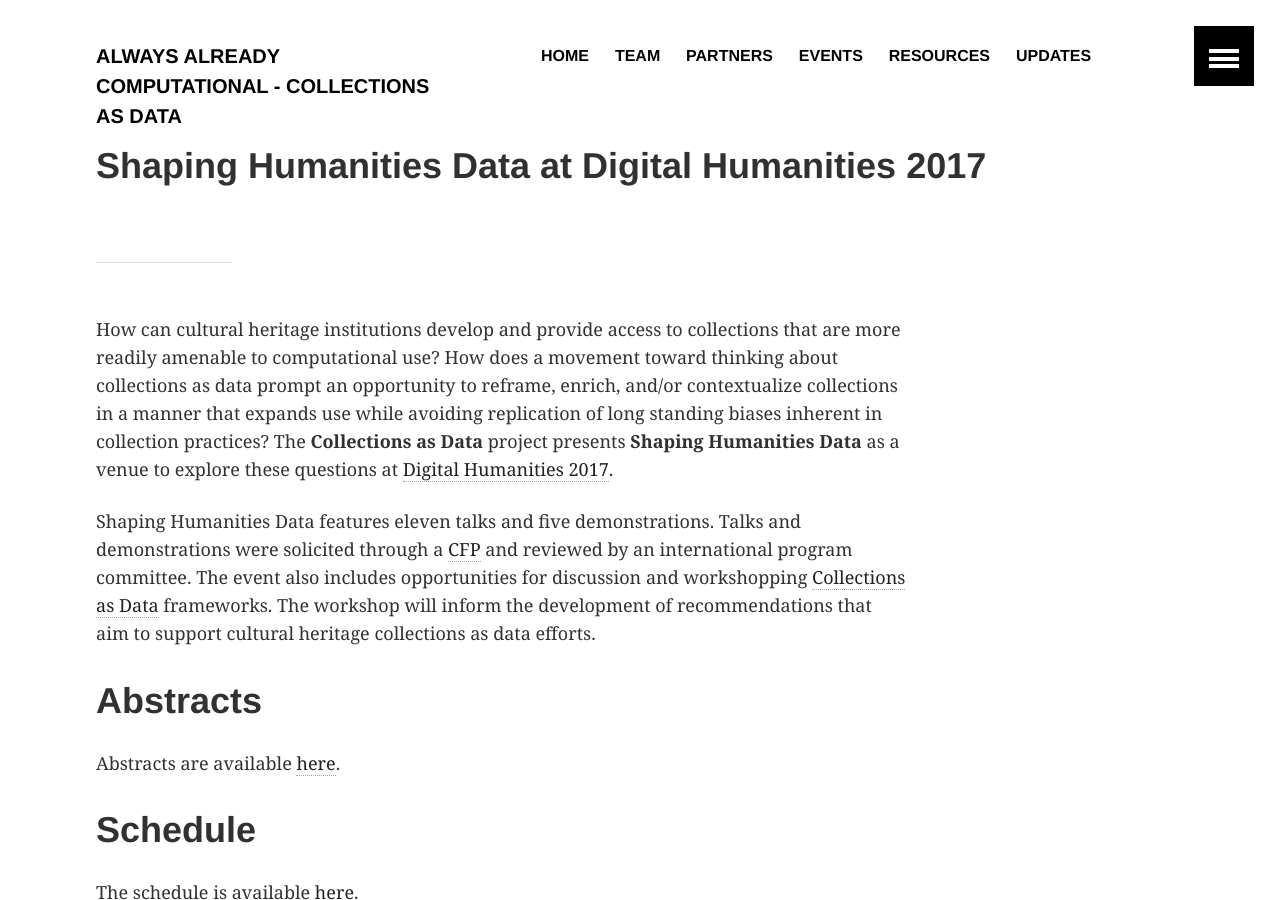
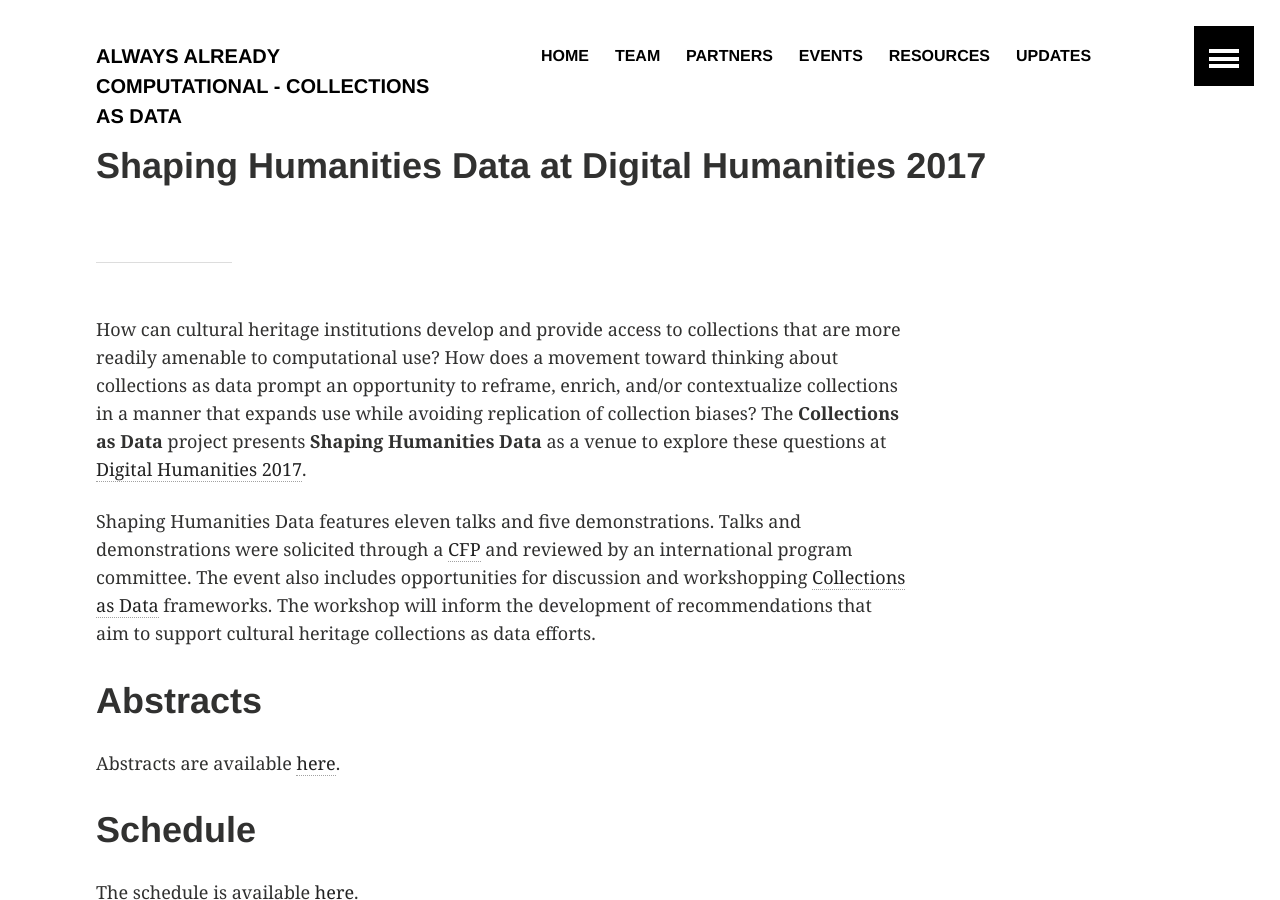
Before and after one commit to collectionsasdata/collectionsasdata.github.io, a Jekyll site: the page built from _posts/2017-08-1-shaping.markdown, in a window 1280 px wide and 900 px high. Built offline with Jekyll 4.4.1, drawn with Linux system fonts in a browser that asks for light colours.

Commit message:
Update 2017-08-1-shaping.markdown

```diff
--- a/_posts/2017-08-1-shaping.markdown
+++ b/_posts/2017-08-1-shaping.markdown
@@ -5,7 +5,7 @@
 teaser: "Shaping Humanities Data at Digital Humanities 2017"
 ---
 ---
-How can cultural heritage institutions develop and provide access to collections that are more readily amenable to computational use? How does a movement toward thinking about collections as data prompt an opportunity to reframe, enrich, and/or contextualize collections in a manner that expands use while avoiding replication of long standing biases inherent in collection practices? The **Collections as Data** project presents **Shaping Humanities Data** as a venue to explore these questions at [Digital Humanities 2017]().
+How can cultural heritage institutions develop and provide access to collections that are more readily amenable to computational use? How does a movement toward thinking about collections as data prompt an opportunity to reframe, enrich, and/or contextualize collections in a manner that expands use while avoiding replication of collection biases? The **Collections as Data** project presents **Shaping Humanities Data** as a venue to explore these questions at [Digital Humanities 2017]().
 
 Shaping Humanities Data features eleven talks and five demonstrations. Talks and demonstrations were solicited through a [CFP](https://collectionsasdata.github.io/dh2017/) and reviewed by an international program committee. The event also includes opportunities for discussion and workshopping [Collections as Data](https://collectionsasdata.github.io/statement/) frameworks. The workshop will inform the development of recommendations that aim to support cultural heritage collections as data efforts.
 
```
